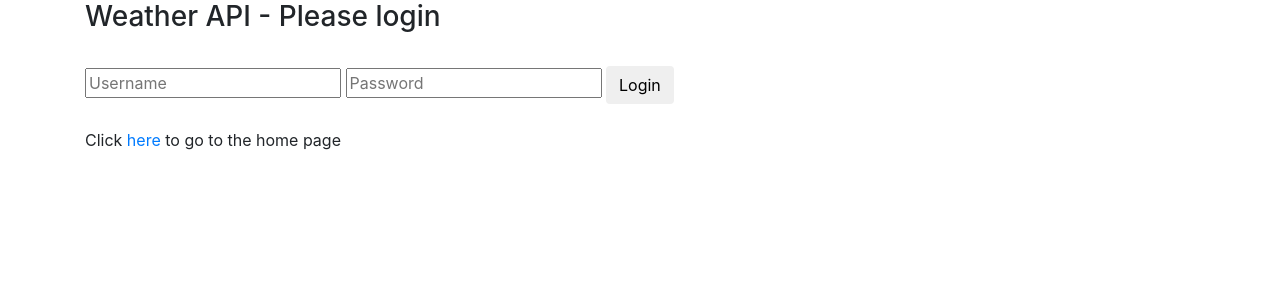
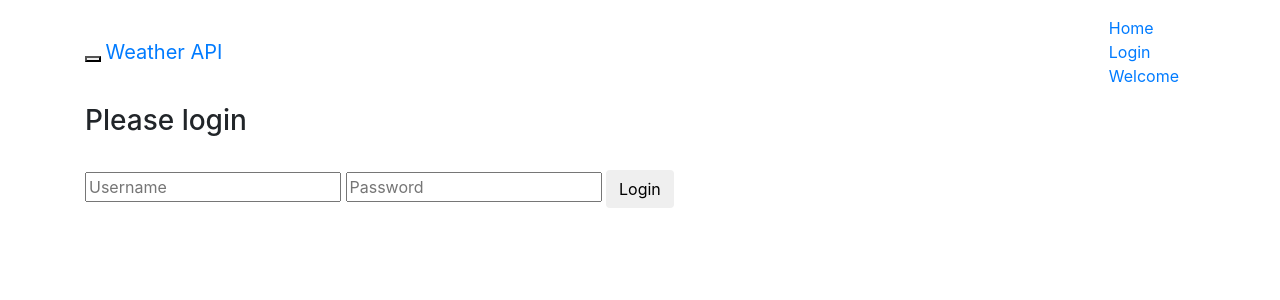
Before and after one commit to russwinch/weather_api, a Flask app: page /login in a window 1280 px wide. Shown: the top 300 px of the page. Run offline with Flask 2, Linux system fonts and the light colour scheme; some libraries are stand-ins or nearby versions.

Commit message:
html pages renamed, pages modified, new partial page file:
renames base.html to layout.html
renames index.html to home.html
amends login.html, welcome.html
amends view.py
adds _navbar.html partial

```diff
--- a/weather_api_app/templates/base.html
+++ /dev/null
@@ -1,26 +0,0 @@
-<!DOCTYPE html>
-<html>
-    <head>
-      <title>Weather API</title>
-        <meta name="viewport" content="width=device-width, inital-scale=1.0">
-        <link href="static/bootstrap.min.css" rel="stylesheet" media="screen">
-    </head>
-    <body>
-
-      <div class="container">
-
-        <!-- child template -->
-        {% block content %}{% endblock %}
-
-        <!-- errors -->
-        {% if error %}
-          <p class="error"><strong>Error:</strong> {{ error }}</p>
-        {% endif %}
-
-        {% for message in get_flashed_messages() %}
-          {{ message }}
-        {% endfor %}
-      </div>
-
-    </body>
-</html>
--- /dev/null
+++ b/weather_api_app/templates/includes/_navbar.html
@@ -0,0 +1,20 @@
+<nav class="navbar navbar-default">
+      <div class="container">
+        <div class="navbar-header">
+          <button type="button" class="navbar-toggle collapsed" data-toggle="collapse" data-target="#navbar" aria-expanded="false" aria-controls="navbar">
+            <span class="sr-only">Toggle navigation</span>
+            <span class="icon-bar"></span>
+            <span class="icon-bar"></span>
+            <span class="icon-bar"></span>
+          </button>
+          <a class="navbar-brand" href="#">Weather API</a>
+        </div>
+        <div id="navbar" class="navbar navbar-default">
+          <ul class="nav navbar-nav">
+            <li><a href="/">Home</a></li>
+            <li><a href="/login">Login</a></li>
+            <li><a href="/welcome">Welcome</a></li>
+          </ul>
+        </div><!--/.nav-collapse -->
+      </div>
+</nav>
--- /dev/null
+++ b/weather_api_app/templates/layout.html
@@ -0,0 +1,26 @@
+<!DOCTYPE html>
+<html>
+  <head>
+    <title>Weather API</title>
+      <meta name="viewport" content="width=device-width, inital-scale=1.0">
+      <link href="https://stackpath.bootstrapcdn.com/bootstrap/4.1.1/css/bootstrap.min.css" rel="stylesheet">
+  </head>
+  <body>
+    {% include "includes/_navbar.html" %}
+    <div class="container">
+
+      <!-- child template -->
+      {% block content %}{% endblock %}
+
+      <!-- errors -->
+      {% if error %}
+        <p class="error"><strong>Error:</strong> {{ error }}</p>
+      {% endif %}
+
+      {% for message in get_flashed_messages() %}
+        {{ message }}
+      {% endfor %}
+    </div>
+    <script src="https://stackpath.bootstrapcdn.com/bootstrap/4.1.1/js/bootstrap.min.js"></script>
+  </body>
+</html>
--- a/weather_api_app/templates/login.html
+++ b/weather_api_app/templates/login.html
@@ -1,7 +1,7 @@
-{% extends "base.html" %}
+{% extends "layout.html" %}
 {% block content %}
 
-<h3>Weather API - Please login</h3>
+<h3>Please login</h3>
 <br>
 <form action="" method="post">
   <input type="text" placeholder="Username" name="username" value="{{
@@ -11,6 +11,5 @@
   <input class="btn btn-default" type="submit" value="Login">
 </form>
 <br>
-<p>Click <a href="/">here</a> to go to the home page</p>
 
 {% endblock %}
--- a/weather_api_app/templates/welcome.html
+++ b/weather_api_app/templates/welcome.html
@@ -1,4 +1,4 @@
-{% extends "base.html" %}
+{% extends "layout.html" %}
 {% block content %}
 
 <h3>Welcome to the api set-up page</h3>
--- a/weather_api_app/views.py
+++ b/weather_api_app/views.py
@@ -11,14 +11,14 @@ from flask import Flask, flash, render_template, redirect, request,\
 # create the application object:
 app = Flask(__name__)
 
-app.secret_key = "my_precious" # this key must be relocated to instance/config
+app.secret_key = "my_precious"  # this key must be relocated to instance/config
 
 
 # use decorators to link the function to a url:
 @app.route('/')
 def home():
     """calls the web site home page"""
-    return render_template("index.html")
+    return render_template("home.html")
 
 
 #  route for handling the login page logic:
```
Also changed, not shown: weather_api_app/templates/home.html (added, +7 -0 lines), weather_api_app/templates/index.html (deleted, +0 -8 lines).
